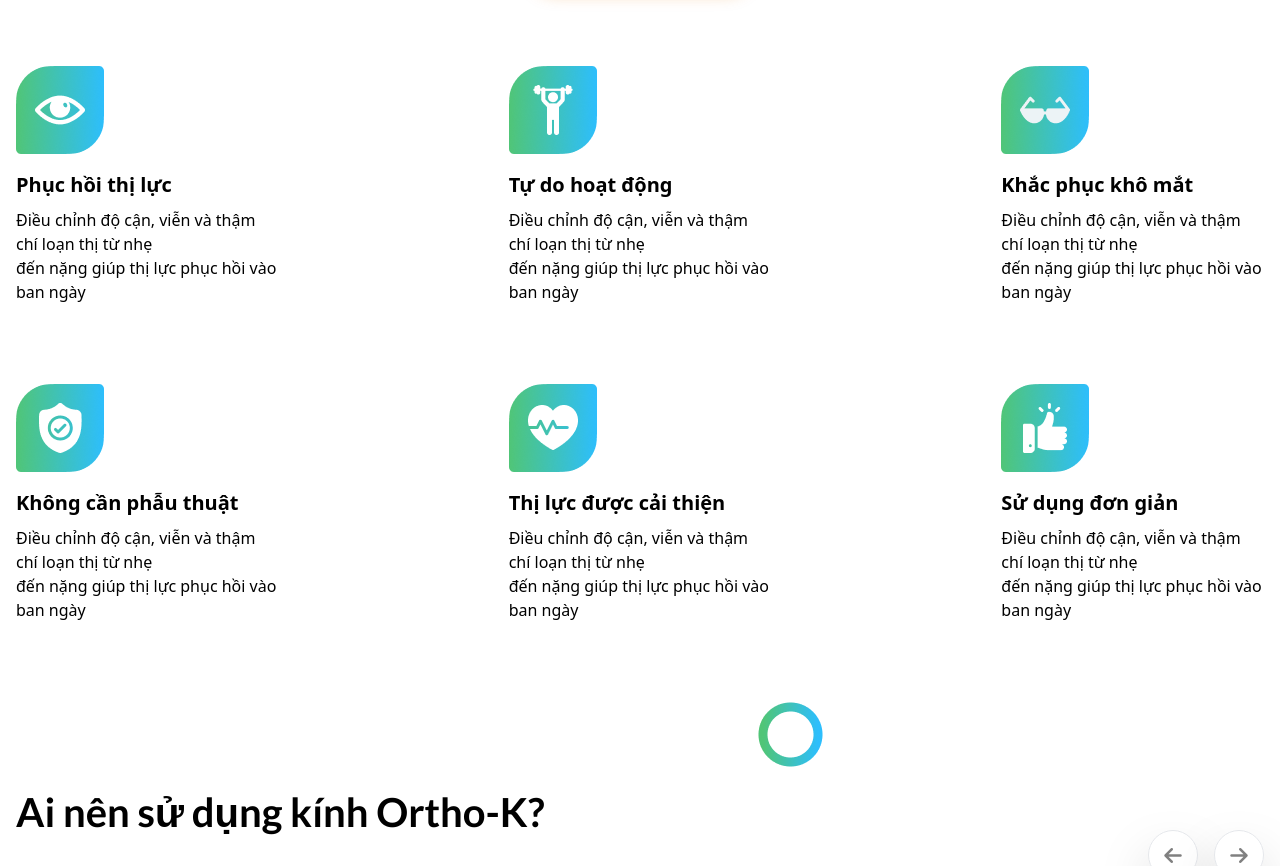
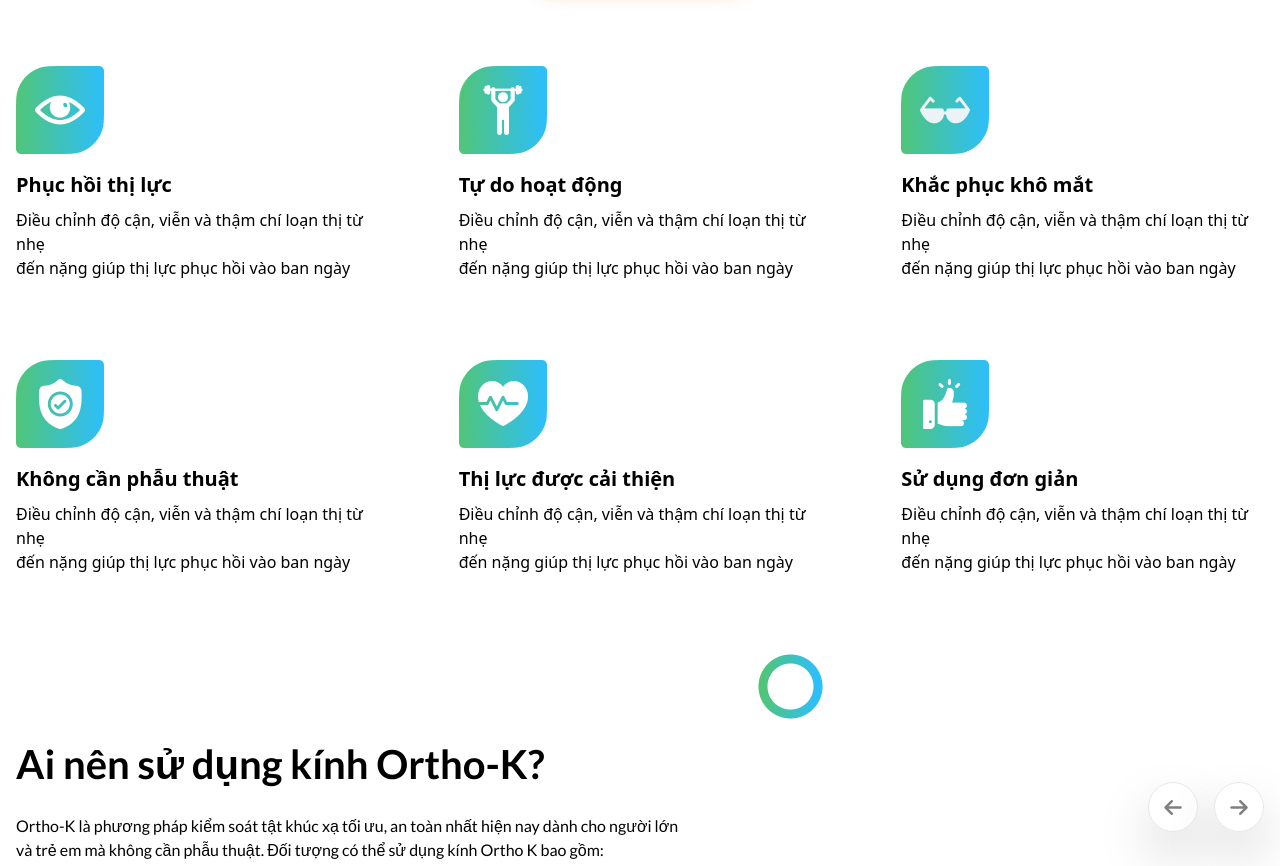
Before and after one commit to HoangHai28/Tech5s_Template-4, a website: page src/index.html in a window 1280 px wide. Shown: the part 1115-1981 px from the top of the page. Drawn offline with nearby package versions, Linux system fonts and the light colour scheme; files whose address does not match are found by name.

Commit message:
update gap

```diff
--- a/src/index.html
+++ b/src/index.html
@@ -262,7 +262,7 @@
             </a>
           </div>
         </div>
-        <div class="sm:grid grid-cols-3 xl:gap-x-[230px] lg:gap-x-24 gap-y-20 mt-20">
+        <div class="sm:grid grid-cols-3 2xl:gap-x-[230px] lg:gap-x-24 xl:gap-x-20 gap-y-20 mt-20">
           <div class="text-center sm:text-left ">
             <div class="flex justify-center items-center sm:block">
              <img src="./img/mat.png" alt="" />
```
Also changed, not shown: src/output.css.
